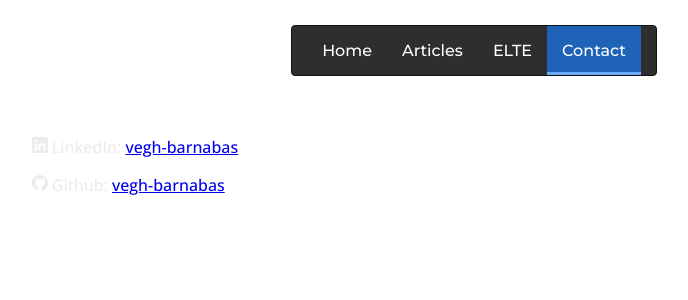
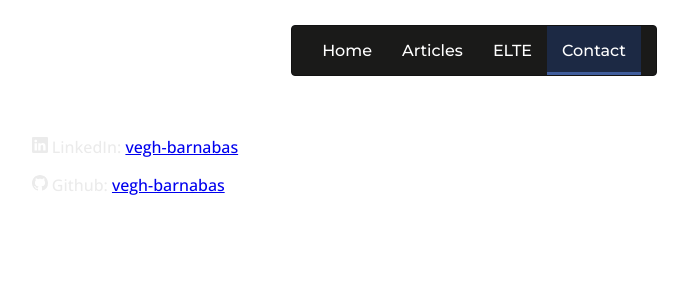
Before and after one commit to vegh-barnabas/veghbarni, a Next.js app: page /contact in a window 1280 px wide. Shown: the top 300 px of the page, without its empty margins (166-854 px from the left). Built offline with nearby package versions, Linux system fonts and the light colour scheme.

Commit message:
feature(navbar): add scss and color variables

```diff
--- a/package.json
+++ b/package.json
@@ -21,6 +21,7 @@
     "@types/react-dom": "^18",
     "eslint": "^8",
     "eslint-config-next": "14.0.3",
+    "sass": "^1.69.5",
     "typescript": "^5"
   }
 }
--- a/src/app/components/navbar/navbar.module.css
+++ b/src/app/components/navbar/navbar.module.scss
@@ -1,15 +1,13 @@
-@import url("https://fonts.googleapis.com/css2?family=Montserrat:wght@500&family=Open+Sans:wght@500&display=swap");
+@use '../../theme.scss' as theme; // Path to _variables.scss Notice how we don't include the underscore or file extension
 
 /* todo on scroll make border for navbar */
 
+$navbar-background-color: #121212;
+$navbar-item-hover-color: #2b3f68;
+$navbar-item-click-color: #1c2944;
+$navbar-item-underline-color: #405d9c;
+
 .navbar {
-    /* Color Pallette */
-    --bg-color: #121212;
-    --navbar-color: #2e2e2e;
-    --navbar-item-text-color: #ffffff;
-    --navbar-item-hover-color: #2f5392;
-    --navbar-item-click-color: #1e63b8;
-
     position: sticky;
     top: 5px;
     z-index: 1;
@@ -17,7 +15,7 @@
     display: flex;
     flex-direction: row;
 
-    background-color: var(--navbar-color);
+    background-color: theme.$secondary-color;
 
     padding-left: 15px;
     padding-right: 15px;
@@ -33,11 +31,11 @@
 
     border-radius: 4px;
 
-    border: 1px solid var(--bg-color);
+    border: 1px solid theme.$background-color;
 }
 
 .navbarItem {
-    background-color: var(--navbar-color);
+    background-color: theme.$secondary-color;
 
     padding: 15px;
     cursor: pointer;
@@ -46,24 +44,24 @@
     transition-timing-function: ease-out;
 
     /* text styling */
-    color: var(--navbar-item-text-color);
+    color: theme.$text-color;
     text-decoration: none;
     /* no highlight */
     user-select: none;
 }
 
 .navbarItem:hover {
-    background-color: var(--navbar-item-hover-color);
+    background-color: $navbar-item-hover-color;
 
     transition: background-color 0.5s, box-shadow 0.2s;
     transition-timing-function: ease-in;
-    box-shadow: inset 0 -3px 0 #6baaf8;
+    box-shadow: inset 0 -3px 0 $navbar-item-underline-color;
 }
 
 .navbarActive {
-    background-color: var(--navbar-item-click-color);
+    background-color: $navbar-item-click-color;
 
-    transition: background-color 0.2s, box-shadow 0.2s;
-    transition-timing-function: linear;
-    box-shadow: inset 0 -3px 0 #6baaf8;
+    transition: background-color 0.5s, box-shadow 0.2s;
+    transition-timing-function: ease-in;
+    box-shadow: inset 0 -3px 0 $navbar-item-underline-color;
 }
--- a/src/app/components/navbar/navbar.tsx
+++ b/src/app/components/navbar/navbar.tsx
@@ -1,7 +1,7 @@
 'use client'
 
 import Link from 'next/link'
-import styles from './navbar.module.css'
+import styles from './navbar.module.scss'
 import { usePathname } from 'next/navigation'
 
 export default function Navbar() {
--- a/src/app/globals.css
+++ b/src/app/globals.css
@@ -7,12 +7,6 @@
   -webkit-font-smoothing: antialiased;
   -moz-osx-font-smoothing: grayscale;
   -webkit-text-size-adjust: 100%;
-
-  --text: #e7e8fd;
-  --background: #121212;
-  --primary: #1C2944;
-  --secondary: #1a1a19;
-  --accent: #2B3F68;
 }
 
 .content {
--- /dev/null
+++ b/src/app/theme.scss
@@ -0,0 +1,9 @@
+@import url("https://fonts.googleapis.com/css2?family=Montserrat:wght@500&family=Open+Sans:wght@500&display=swap");
+
+$text-color: #ffffff;
+$background-color: #121212;
+$primary-color: #1C2944;
+$secondary-color: #1a1a19;
+$accent-color: #2B3F68;
+
+$selection-color: #324774;
```
Also changed, not shown: 1 other file (tests, documents, lock files or other folders).
